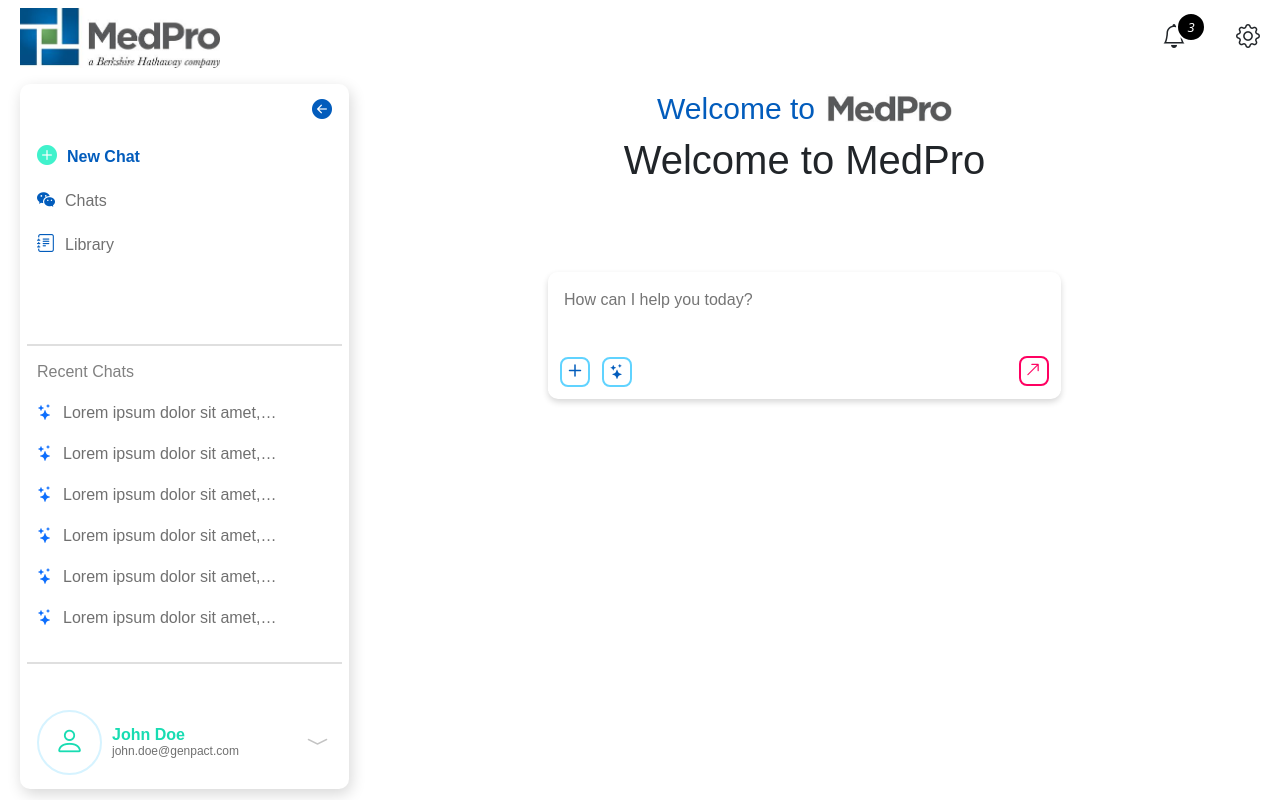
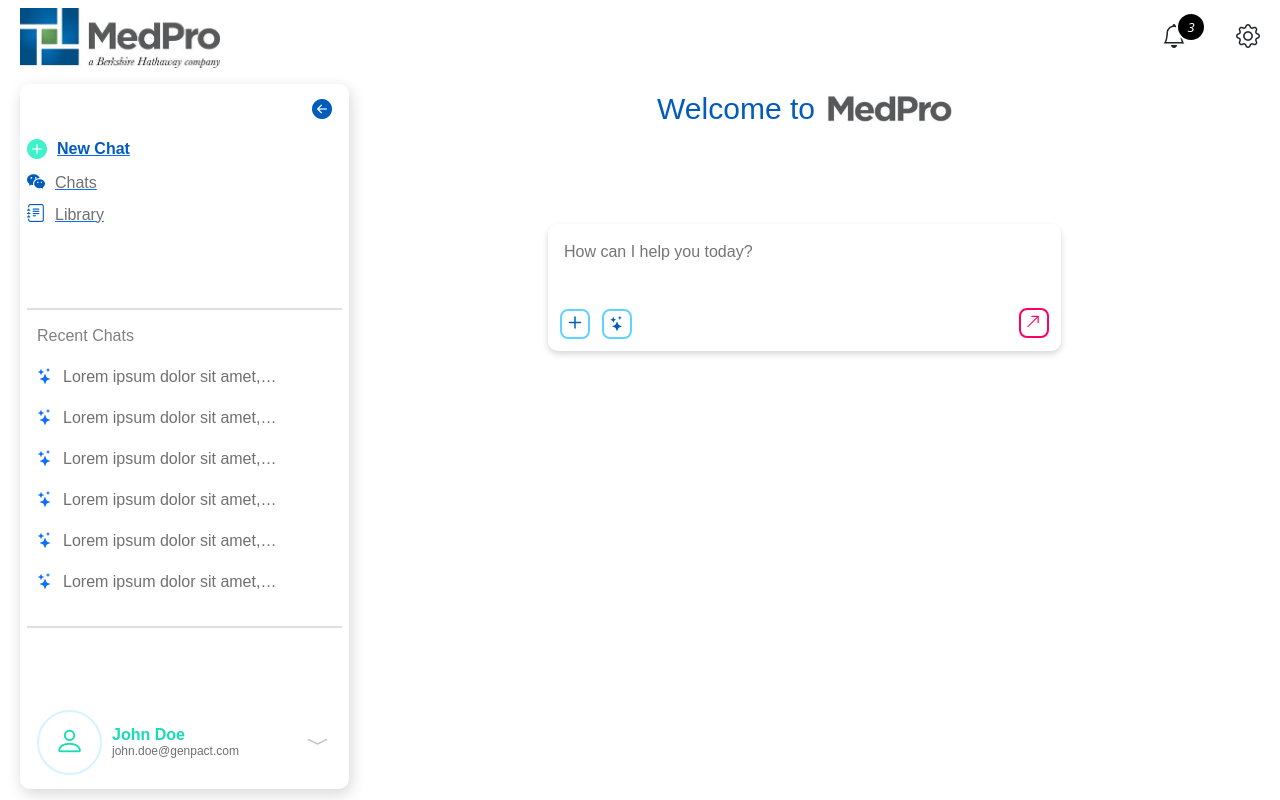
Before and after one commit to hdrishi/app_medpro, a React (Create React App) app in the folder medpro/: page / in a window 1280 px wide. Built offline with nearby package versions, Linux system fonts and the light colour scheme.

Commit message:
base commit

```diff
--- a/medpro/src/features/dashboard/components/Master.tsx
+++ b/medpro/src/features/dashboard/components/Master.tsx
@@ -4,6 +4,7 @@
 import BrandLogo from "./BrandLogo";
 import NavbarMenu from "./NavbarMenu";
 import SidebarMenu from "./SidebarMenu";
+import ChatHistory from "../../chats/components/ChatHistory";
 
 const Master = () => {
   const [sidebarCollapsed, setSidebarCollapsed] = useState(false);
--- a/medpro/src/features/dashboard/components/SidebarMenu.tsx
+++ b/medpro/src/features/dashboard/components/SidebarMenu.tsx
@@ -2,8 +2,6 @@
 import React, { useRef, useState } from "react";
 import NewChat from "../pages/NewChat";
 import "../styles/SidebarMenu.css";
-import medprotext from "../../../medpro-text.png";
-import CreateChat from "../../chats/components/CreateChat";
 import { Link, Outlet } from "react-router-dom";
 
 const SidebarMenu = () => {
@@ -12,7 +10,6 @@
   const sidebarStyle: React.CSSProperties = {
     width: collapsed ? "54px" : "329px",
     marginLeft: "0px",
-    // marginTop: "15px",
     height: "calc(100vh - 95px)",
     background: "#FFFFFF",
     color: "white",
@@ -25,7 +22,7 @@
     boxShadow: "2px 5px 15px #00000029",
     borderRadius: "10px",
     flexWrap: "nowrap",
-    padding: "0px 7px"
+    padding: "0px 7px",
   };
 
   const contentStyle: React.CSSProperties = {
@@ -57,88 +54,139 @@
     <React.Fragment>
       <div className="container">
         <div style={sidebarStyle}>
-        <button style={toggleBtnStyle} onClick={() => setCollapsed(!collapsed)}>
-          {collapsed ? <i className="bi bi-arrow-right-circle-fill collapse-icon"></i> : <i className="bi bi-arrow-left-circle-fill collapse-icon"></i>}
+          <button
+            style={toggleBtnStyle}
+            onClick={() => setCollapsed(!collapsed)}
+          >
+            {collapsed ? (
+              <i className="bi bi-arrow-right-circle-fill collapse-icon"></i>
+            ) : (
+              <i className="bi bi-arrow-left-circle-fill collapse-icon"></i>
+            )}
           </button>
-        <Nav style={{display:"grid", rowGap:"5px", alignItems: "center"}}>
-          <Nav.Link href="#home" className="flex-center">
+          <Nav style={{ display: "grid", rowGap: "5px", alignItems: "center" }}>
+            <Link to="/" className="flex-center">
               <i className="bi bi-plus-circle-fill new-chat-icon"></i>
-            <span className='menu-text-new-chat'>{!collapsed && "New Chat"}</span>
+              <span className="menu-text-new-chat">
+                {!collapsed && "New Chat"}
+              </span>
+            </Link>
+            <Link to="chat-history" className="flex-center">
+              <i className="bi bi-wechat menu-icons"></i>
+              <span className="menu-text">{!collapsed && "Chats"}</span>
+            </Link>
+            <Link to="chat-prompts" className="flex-center">
+              <i className="bi bi-journal-text menu-icons"></i>
+              <span className="menu-text">{!collapsed && "Library"}</span>
+            </Link>
+          </Nav>
+          {!collapsed && (
+            <div
+              style={{
+                display: "flex",
+                flexDirection: "column",
+                height: "100%",
+                maxHeight: "59%",
+              }}
+            >
+              <hr
+                style={{ border: "1px solid gray", margin: "80px 0 8px 0" }}
+              />
+              <div
+                className="recent-chats-section"
+                style={{ flexGrow: 1, overflowY: "auto" }}
+              >
+                <Nav
+                  style={{
+                    display: "grid",
+                    rowGap: "5px",
+                    alignItems: "center",
+                  }}
+                >
+                  <Nav.Link className="flex-center">
+                    <span className="recent-chat">
+                      {!collapsed && "Recent Chats"}
+                    </span>
                   </Nav.Link>
-          <Nav.Link href="#about" className="flex-center">
-            <i className="bi bi-wechat menu-icons"></i>
-            <span className='menu-text'>{!collapsed && "Chats"}</span>
+                  <Nav.Link href="#about" className="flex-center flex-inlin">
+                    <i className="bi bi-stars menu-icon m-r-10"></i>
+                    <span className="menu-text two-line-ellipsis">
+                      {!collapsed &&
+                        "Lorem ipsum dolor sit amet, consectetur adipiscing elit, sed do eiusmod tempor incididunt ut labore et dolore magna aliqua. Ut enim ad minim veniam, quis nostrud exercitation ullamco laboris nisi ut aliquip ex ea commodo consequat."}
+                    </span>
                   </Nav.Link>
-          <Nav.Link href="#services" className="flex-center">
-            <i className="bi bi-journal-text menu-icons"></i>
-            <span className='menu-text'>{!collapsed && "Library"}</span>
+                  <Nav.Link href="#about" className="flex-center flex-inlin">
+                    <i className="bi bi-stars menu-icon m-r-10"></i>
+                    <span className="menu-text two-line-ellipsis">
+                      {!collapsed &&
+                        "Lorem ipsum dolor sit amet, consectetur adipiscing elit, sed do eiusmod tempor incididunt ut labore et dolore magna aliqua. Ut enim ad minim veniam, quis nostrud exercitation ullamco laboris nisi ut aliquip ex ea commodo consequat."}
+                    </span>
                   </Nav.Link>
-        </Nav>
+                  <Nav.Link href="#about" className="flex-center flex-inlin">
+                    <i className="bi bi-stars menu-icon m-r-10"></i>
+                    <span className="menu-text two-line-ellipsis">
                       {!collapsed &&
-        <div style={{display: "flex", flexDirection: "column", height: "100%", maxHeight: "59%"}}>
-        <hr style={{ border: "1px solid gray", margin: "80px 0 8px 0" }} />
-        <div className="recent-chats-section" style={{flexGrow:1, overflowY: "auto"}}>
-          <Nav style={{display:"grid", rowGap:"5px", alignItems: "center"}}>
-            <Nav.Link className="flex-center">
-              <span className='recent-chat'>{!collapsed && "Recent Chats"}</span>
+                        "Lorem ipsum dolor sit amet, consectetur adipiscing elit, sed do eiusmod tempor incididunt ut labore et dolore magna aliqua. Ut enim ad minim veniam, quis nostrud exercitation ullamco laboris nisi ut aliquip ex ea commodo consequat."}
+                    </span>
                   </Nav.Link>
-            <Nav.Link href="#about" className="flex-center flex-inlin" >
+                  <Nav.Link href="#about" className="flex-center flex-inlin">
                     <i className="bi bi-stars menu-icon m-r-10"></i>
-              <span className='menu-text two-line-ellipsis'>{!collapsed && "Lorem ipsum dolor sit amet, consectetur adipiscing elit, sed do eiusmod tempor incididunt ut labore et dolore magna aliqua. Ut enim ad minim veniam, quis nostrud exercitation ullamco laboris nisi ut aliquip ex ea commodo consequat."}</span>
+                    <span className="menu-text two-line-ellipsis">
+                      {!collapsed &&
+                        "Lorem ipsum dolor sit amet, consectetur adipiscing elit, sed do eiusmod tempor incididunt ut labore et dolore magna aliqua. Ut enim ad minim veniam, quis nostrud exercitation ullamco laboris nisi ut aliquip ex ea commodo consequat."}
+                    </span>
                   </Nav.Link>
-            <Nav.Link href="#about" className="flex-center flex-inlin" >
+                  <Nav.Link href="#about" className="flex-center flex-inlin">
                     <i className="bi bi-stars menu-icon m-r-10"></i>
-              <span className='menu-text two-line-ellipsis'>{!collapsed && "Lorem ipsum dolor sit amet, consectetur adipiscing elit, sed do eiusmod tempor incididunt ut labore et dolore magna aliqua. Ut enim ad minim veniam, quis nostrud exercitation ullamco laboris nisi ut aliquip ex ea commodo consequat."}</span>
+                    <span className="menu-text two-line-ellipsis">
+                      {!collapsed &&
+                        "Lorem ipsum dolor sit amet, consectetur adipiscing elit, sed do eiusmod tempor incididunt ut labore et dolore magna aliqua. Ut enim ad minim veniam, quis nostrud exercitation ullamco laboris nisi ut aliquip ex ea commodo consequat."}
+                    </span>
                   </Nav.Link>
-            <Nav.Link href="#about" className="flex-center flex-inlin" >
+                  <Nav.Link href="#about" className="flex-center flex-inlin">
                     <i className="bi bi-stars menu-icon m-r-10"></i>
-              <span className='menu-text two-line-ellipsis'>{!collapsed && "Lorem ipsum dolor sit amet, consectetur adipiscing elit, sed do eiusmod tempor incididunt ut labore et dolore magna aliqua. Ut enim ad minim veniam, quis nostrud exercitation ullamco laboris nisi ut aliquip ex ea commodo consequat."}</span>
+                    <span className="menu-text two-line-ellipsis">
+                      {!collapsed &&
+                        "Lorem ipsum dolor sit amet, consectetur adipiscing elit, sed do eiusmod tempor incididunt ut labore et dolore magna aliqua. Ut enim ad minim veniam, quis nostrud exercitation ullamco laboris nisi ut aliquip ex ea commodo consequat."}
+                    </span>
                   </Nav.Link>
-            <Nav.Link href="#about" className="flex-center flex-inlin" >
+                  <Nav.Link href="#about" className="flex-center flex-inlin">
                     <i className="bi bi-stars menu-icon m-r-10"></i>
-              <span className='menu-text two-line-ellipsis'>{!collapsed && "Lorem ipsum dolor sit amet, consectetur adipiscing elit, sed do eiusmod tempor incididunt ut labore et dolore magna aliqua. Ut enim ad minim veniam, quis nostrud exercitation ullamco laboris nisi ut aliquip ex ea commodo consequat."}</span>
+                    <span className="menu-text two-line-ellipsis">
+                      {!collapsed &&
+                        "Lorem ipsum dolor sit amet, consectetur adipiscing elit, sed do eiusmod tempor incididunt ut labore et dolore magna aliqua. Ut enim ad minim veniam, quis nostrud exercitation ullamco laboris nisi ut aliquip ex ea commodo consequat."}
+                    </span>
                   </Nav.Link>
-            <Nav.Link href="#about" className="flex-center flex-inlin" >
+                  <Nav.Link href="#about" className="flex-center flex-inlin">
                     <i className="bi bi-stars menu-icon m-r-10"></i>
-              <span className='menu-text two-line-ellipsis'>{!collapsed && "Lorem ipsum dolor sit amet, consectetur adipiscing elit, sed do eiusmod tempor incididunt ut labore et dolore magna aliqua. Ut enim ad minim veniam, quis nostrud exercitation ullamco laboris nisi ut aliquip ex ea commodo consequat."}</span>
-            </Nav.Link>
-            <Nav.Link href="#about" className="flex-center flex-inlin" >
-              <i className="bi bi-stars menu-icon m-r-10"></i>
-              <span className='menu-text two-line-ellipsis'>{!collapsed && "Lorem ipsum dolor sit amet, consectetur adipiscing elit, sed do eiusmod tempor incididunt ut labore et dolore magna aliqua. Ut enim ad minim veniam, quis nostrud exercitation ullamco laboris nisi ut aliquip ex ea commodo consequat."}</span>
-            </Nav.Link>
-            <Nav.Link href="#about" className="flex-center flex-inlin" >
-              <i className="bi bi-stars menu-icon m-r-10"></i>
-              <span className='menu-text two-line-ellipsis'>{!collapsed && "Lorem ipsum dolor sit amet, consectetur adipiscing elit, sed do eiusmod tempor incididunt ut labore et dolore magna aliqua. Ut enim ad minim veniam, quis nostrud exercitation ullamco laboris nisi ut aliquip ex ea commodo consequat."}</span>
-            </Nav.Link>
-            <Nav.Link href="#about" className="flex-center flex-inlin" >
-              <i className="bi bi-stars menu-icon m-r-10"></i>
-              <span className='menu-text two-line-ellipsis'>{!collapsed && "Lorem ipsum dolor sit amet, consectetur adipiscing elit, sed do eiusmod tempor incididunt ut labore et dolore magna aliqua. Ut enim ad minim veniam, quis nostrud exercitation ullamco laboris nisi ut aliquip ex ea commodo consequat."}</span>
+                    <span className="menu-text two-line-ellipsis">
+                      {!collapsed &&
+                        "Lorem ipsum dolor sit amet, consectetur adipiscing elit, sed do eiusmod tempor incididunt ut labore et dolore magna aliqua. Ut enim ad minim veniam, quis nostrud exercitation ullamco laboris nisi ut aliquip ex ea commodo consequat."}
+                    </span>
                   </Nav.Link>
                 </Nav>
               </div>
               {!collapsed && <hr style={{ border: "1px solid gray" }} />}
             </div>
-      }
-        {!collapsed ?
-          <div ref={ref} className='profile' onClick={handleClick}>
-
+          )}
+          {!collapsed ? (
+            <div ref={ref} className="profile" onClick={handleClick}>
               <div className="profile-circle">
                 <i className="bi bi-person profile-icon"></i>
               </div>
-              <div className='profile-info'>
-                <div className='profile-name'>John Doe</div>
-                <div className='profile-email'>john.doe@genpact.com</div>
+              <div className="profile-info">
+                <div className="profile-name">John Doe</div>
+                <div className="profile-email">john.doe@genpact.com</div>
               </div>
               <i className="bi bi-chevron-compact-down chev-down"></i>
-
             </div>
-      :
-          <div className='profile-icon-collapsed'>
+          ) : (
+            <div className="profile-icon-collapsed">
               <div className="profile-circle-collapsed">
                 <i className="bi bi-person profile-icon-collapsed"></i>
               </div>
             </div>
-        }
+          )}
           <Overlay
             show={show}
             target={target}
@@ -149,22 +197,22 @@
             onHide={() => setShow(false)}
           >
             <Popover id="popover-contained">
-                <div style={{display:"flex", flexDirection:"column", rowGap:"10px", padding:"10px"}}>
-                <div style={{color:"black"}}>Get Help</div>
-                <div style={{color:"black"}}>Settings</div>
+              <div
+                style={{
+                  display: "flex",
+                  flexDirection: "column",
+                  rowGap: "10px",
+                  padding: "10px",
+                }}
+              >
+                <div style={{ color: "black" }}>Get Help</div>
+                <div style={{ color: "black" }}>Settings</div>
               </div>
-
-
             </Popover>
           </Overlay>
-
         </div>
         <div className={`content ${collapsed ? "expanded" : ""}`}>
-          <div className="welcome-message">
-            <span className="welcome verdana-text">Welcome to</span>
-            <img src={medprotext} className="brand-name" />
-          </div>
-          <NewChat />
+          <Outlet />
         </div>
       </div>
     </React.Fragment>
--- a/medpro/src/features/dashboard/pages/NewChat.tsx
+++ b/medpro/src/features/dashboard/pages/NewChat.tsx
@@ -2,15 +2,17 @@
 import { Button, Dropdown } from "react-bootstrap";
 import "../styles/NewChat.css";
 import { useNavigate } from "react-router-dom";
-
+import medprotext from "../../../medpro-text.png";
 
 const NewChat = () => {
   const navigate = useNavigate();
   const handleNavigation = (event: any) => {
     event.preventDefault();
-    navigate("chat-history");
+    navigate("/dashboard/chat-history");
   };
-  const [files, setFiles] = useState<{ name: string; type: string; size: number }[]>([]);
+  const [files, setFiles] = useState<
+    { name: string; type: string; size: number }[]
+  >([]);
 
   // Allowed extensions
   const allowedExtensions = ["jpg", "jpeg", "doc", "docx", "pdf"];
@@ -22,7 +24,7 @@
     const fileArray = Array.from(selectedFiles);
 
     // Filter valid files
-    const validFiles = fileArray.filter(file => {
+    const validFiles = fileArray.filter((file) => {
       const ext = file.name.split(".").pop()?.toLowerCase();
       return ext && allowedExtensions.includes(ext);
     });
@@ -38,14 +40,17 @@
       return;
     }
 
-    setFiles(prev => [...prev, ...validFiles.map(f => ({ name: f.name, type: f.type, size: f.size }))]);
+    setFiles((prev) => [
+      ...prev,
+      ...validFiles.map((f) => ({ name: f.name, type: f.type, size: f.size })),
+    ]);
 
     // Reset input so the same file can be reselected if removed
     event.target.value = "";
   };
 
   const handleRemoveFile = (index: number) => {
-    setFiles(prevFiles => prevFiles.filter((_, i) => i !== index));
+    setFiles((prevFiles) => prevFiles.filter((_, i) => i !== index));
   };
 
   const getFileClass = (fileName: string) => {
@@ -88,11 +93,12 @@
     }
   };
 
-
-
   return (
     <React.Fragment>
-      <h1 style={{ textAlign: "center" }}>Welcome to MedPro</h1>
+      <div className="welcome-message">
+        <span className="welcome verdana-text">Welcome to</span>
+        <img src={medprotext} className="brand-name" />
+      </div>
       <div
         style={{
           display: "flex",
@@ -121,7 +127,7 @@
               boxSizing: "border-box",
               border: "none",
               borderRadius: "10px",
-              outline: "none",              // border: "1px solid #ccc",
+              outline: "none", // border: "1px solid #ccc",
               fontSize: "1rem",
               fontFamily: "inherit",
               marginRight: "8px",
@@ -135,17 +141,26 @@
           {files.length > 0 && (
             <div className="uploaded-file-container">
               {files.map((file, index) => (
-            <div key={index} className={`${getFileClass(file.name)} uploaded-file`}>
-              <span className={`text-90 ${getFileClass(file.name)}`}>{getFileLabel(file.name)}</span>
+                <div
+                  key={index}
+                  className={`${getFileClass(file.name)} uploaded-file`}
+                >
+                  <span className={`text-90 ${getFileClass(file.name)}`}>
+                    {getFileLabel(file.name)}
+                  </span>
                   <div className="file-info">
                     <span className="file-name">{file.name}</span>
-                <span className="file-size">{formatFileSize(file.size)}</span>
+                    <span className="file-size">
+                      {formatFileSize(file.size)}
+                    </span>
                   </div>
-              <div className="remove-btn" onClick={() => handleRemoveFile(index)}>
+                  <div
+                    className="remove-btn"
+                    onClick={() => handleRemoveFile(index)}
+                  >
                     <i className="bi bi-dash-circle-fill fs-20"></i>
                   </div>
                 </div>
-
               ))}
             </div>
           )}
@@ -168,22 +183,26 @@
               className="custom-file-upload"
               id="attachFile"
             >
-              <div className="chatbox-square"><i className="bi bi-plus fs-25 color-primary"></i></div>
+              <div className="chatbox-square">
+                <i className="bi bi-plus fs-25 color-primary"></i>
+              </div>
             </label>
             <input
               id="fileUploader"
               type="file"
               accept=".jpg,.jpeg,.doc,.docx,.pdf"
               onChange={handleFileChange}
-              disabled={files.length >= 2} // disable if already 2 files
-              style={{ display: "none;" }}
+              disabled={files.length >= 2}
+              style={{ display: "none" }}
             />
             <Dropdown
               className="new-chat-icon"
               style={{ backgroundColor: "none !important" }}
             >
               <Dropdown.Toggle variant="success" id="dropdown-basic">
-                <div className="chatbox-square"><i className="bi bi-stars fs-15 color-primary"></i></div>
+                <div className="chatbox-square">
+                  <i className="bi bi-stars fs-15 color-primary"></i>
+                </div>
               </Dropdown.Toggle>
 
               <Dropdown.Menu>
@@ -206,12 +225,18 @@
               </Dropdown.Menu>
             </Dropdown>
 
-            <div className="justify-content-center send-container" style={{ flex: 1 }}></div>
-            <div className="justify-content-end" style={{ marginRight: "0.75rem", marginTop: "5px" }}>
-              <div className="chatbox-square-send" onClick={handleNavigation}><i className="bi bi-arrow-right send-icon"></i></div>
+            <div
+              className="justify-content-center send-container"
+              style={{ flex: 1 }}
+            ></div>
+            <div
+              className="justify-content-end"
+              style={{ marginRight: "0.75rem", marginTop: "5px" }}
+            >
+              <div className="chatbox-square-send" onClick={handleNavigation}>
+                <i className="bi bi-arrow-right send-icon"></i>
               </div>
-
-
+            </div>
           </div>
         </form>
       </div>
```
Lines whose indentation alone changed are shown as unchanged.
